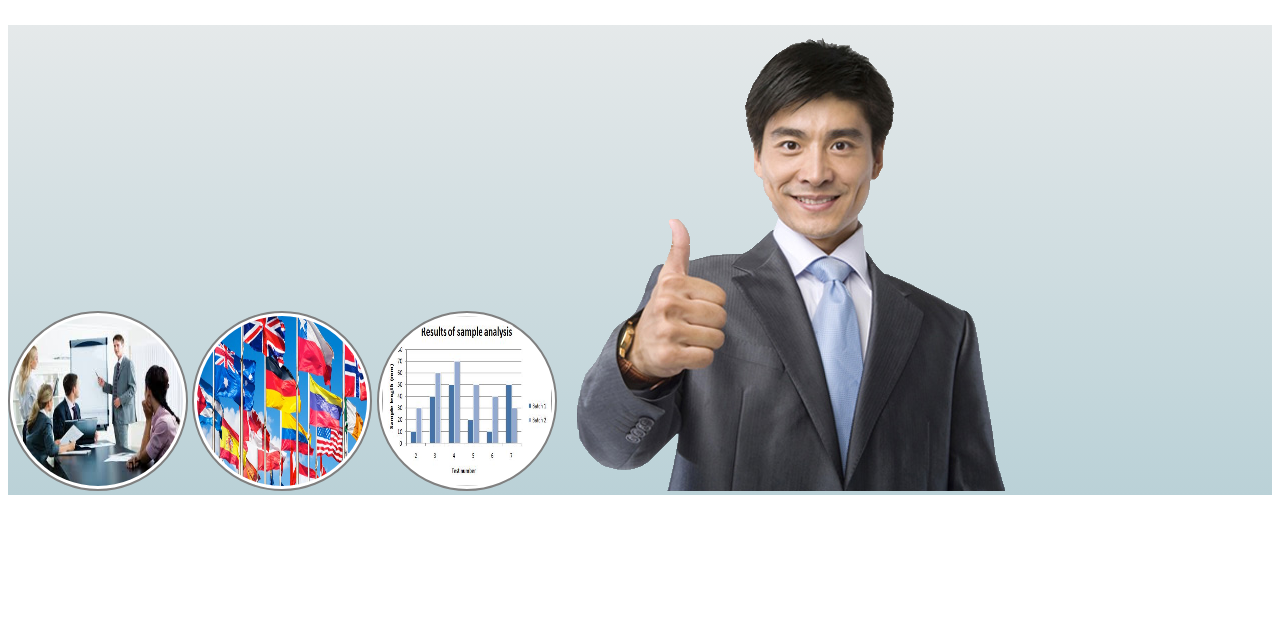
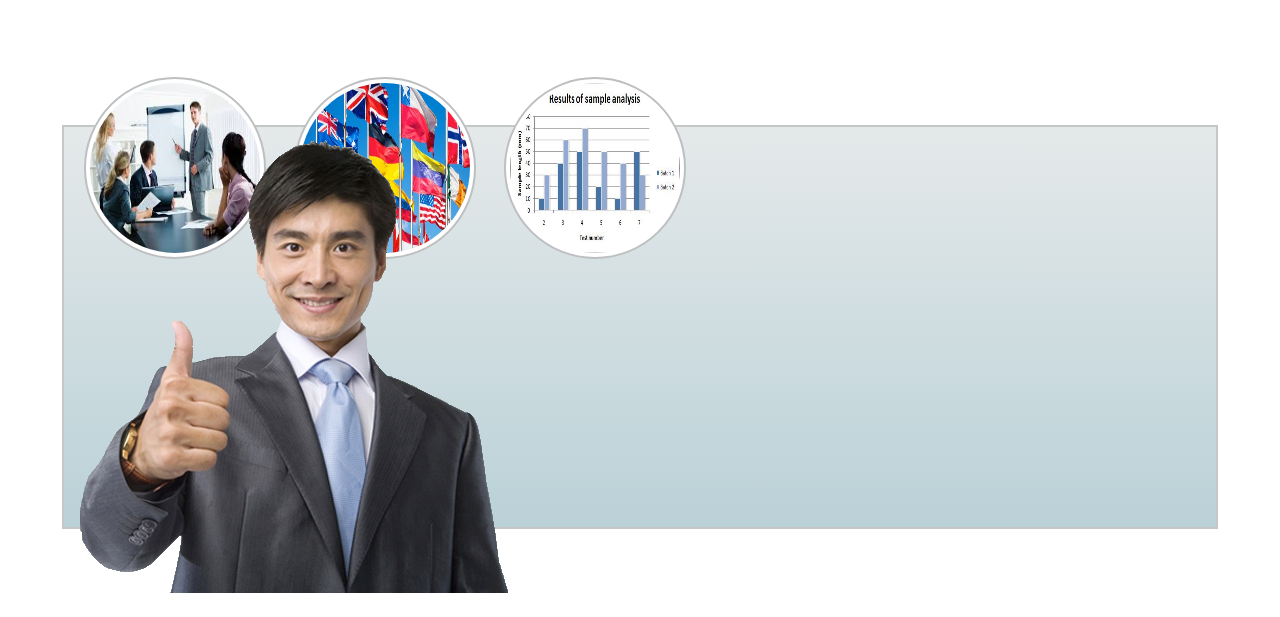
Before and after one commit to vietdang7/integrify-assignment-1, a plain HTML site: page index.html in a window 1280 px wide. Shown: the part 183-800 px from the top of the page. Drawn offline with Linux system fonts and the light colour scheme.

Commit message:
center jumbotron section

```diff
--- a/css/main.css
+++ b/css/main.css
@@ -2,12 +2,15 @@
 body {
   font-family: arial, sans-serif;
 }
-/* Header */
+section,
 header {
   display: flex;
   flex-direction: row;
   align-items: center;
   justify-content: space-around;
+}
+/* Header */
+header {
   height: 200px;
   width: 90vw;
   margin: auto;
@@ -68,22 +71,26 @@ li.button {
 /* Jumbotron */
 .meeting-avatar {
   background-image: url("./img/Meeting.jpeg");
+  left: 20px;
 }
 .flag-avatar {
   background-image: url("./img/Flags.jpeg");
+  left: 230px;
 }
 .chart-avatar {
   background-image: url("./img/Chart.jpg");
+  left: 440px;
 }
 .chart-avatar,
 .meeting-avatar,
 .flag-avatar {
+  top: -50px;
   border-radius: 50%;
-  border: 2px solid grey;
-  padding: 3px;
+  border: 2px solid #bdbfc0;
+  padding: 4px;
   width: 170px;
   height: 170px;
-  position: relative;
+  position: absolute;
   margin: 0 auto;
   background: white;
 }
@@ -94,4 +101,12 @@ li.button {
   background: -ms-linear-gradient(#e5e9ea, #bad1d7);
   background: -o-linear-gradient(#e5e9ea, #bad1d7);
   background: linear-gradient(#e5e9ea, #bad1d7);
+  border: 2px solid #c5c6c6;
+  margin-top: 100px;
+  position: relative;
+  width: 90vw;
+  height: 400px;
 }
+.smiling-man {
+  position: absolute;
+}
--- a/index.html
+++ b/index.html
@@ -18,11 +18,14 @@
       </ul>
 
     </header><!-- end header section -->
-    <div class="jumbotron">
-      <img src="./img/Meeting.jpeg" alt="Meeting" class="meeting-avatar">
-      <img src="./img/Flags.jpg" alt="Flags" class="flag-avatar">
-      <img src="./img/Chart.jpg" alt="Chart" class="chart-avatar">
-      <img src="./img/smiling-man.png" alt="Smiling Man">
-    </div>
+    <section>
+      <div class="jumbotron">
+        <img src="./img/Meeting.jpeg" alt="Meeting" class="meeting-avatar">
+        <img src="./img/Flags.jpg" alt="Flags" class="flag-avatar">
+        <img src="./img/Chart.jpg" alt="Chart" class="chart-avatar">
+        <img src="./img/smiling-man.png" alt="Smiling Man" class="smiling-man">
+      </div>
+    </section><!-- end section -->
+
   </body>
 </html>
```
